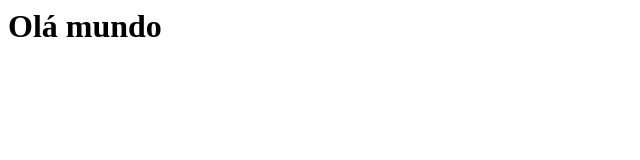
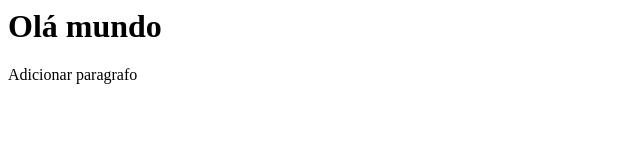
Before and after one commit to GabrielGaldinoDev/ola-github, a plain HTML site: page index.html in a window 1280 px wide. Shown: the whole page, without its empty margins (0-640 px from the left). Drawn offline with Linux system fonts and the light colour scheme.

Commit message:
adicionei a tag p

```diff
--- a/index.html
+++ b/index.html
@@ -1,5 +1,6 @@
 <html>
     <body>
         <h1>Olá mundo</h1>
+        <p>Adicionar paragrafo</p>
     </body>
 </html>
```
